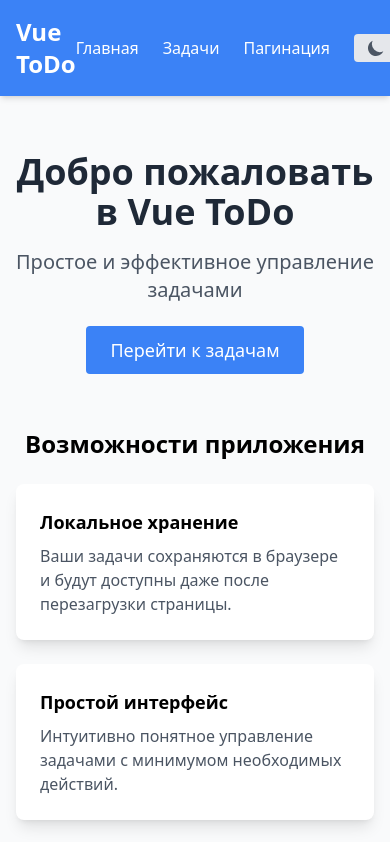
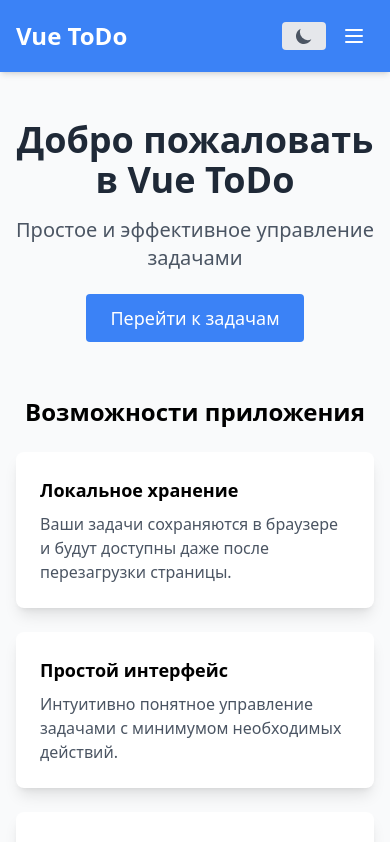
Before and after one commit to ErkinTu/vue3-todo-app, a Vue app: page / in a window 390 px wide. Shown: the top 842 px of the page. Built offline with nearby package versions, Linux system fonts and the light colour scheme.

Commit message:
Add mobile navigation support to header component

```diff
--- a/src/components/layout/TheHeader.vue
+++ b/src/components/layout/TheHeader.vue
@@ -1,16 +1,24 @@
 <script setup>
 import NavBar from './NavBar.vue'
+import MobileNavBar from './MobileNavBar.vue'
 </script>
 
 <template>
-  <header class="bg-blue-500 text-white shadow-md dark:bg-blue-600 dark:text-gray-100">
+  <header class="fixed w-full top-0 z-20 bg-blue-500 text-white shadow-md dark:bg-blue-600 dark:text-gray-100">
     <div class="container mx-auto px-4 py-4">
       <div class="flex justify-between items-center">
-        <router-link to="/" class="text-2xl font-bold hover:underline dark:hover:text-white">
+        <router-link to="/" class="text-2xl font-bold hover:underline dark:hover:text-white transition-colors">
           Vue ToDo
         </router-link>
-        <NavBar />
+        <div class="hidden md:block">
+          <NavBar />
+        </div>
+        <div class="block md:hidden">
+          <MobileNavBar />
+        </div>
       </div>
     </div>
   </header>
+  <!-- Пустой элемент для компенсации fixed header -->
+  <div class="h-16"></div>
 </template>
```
